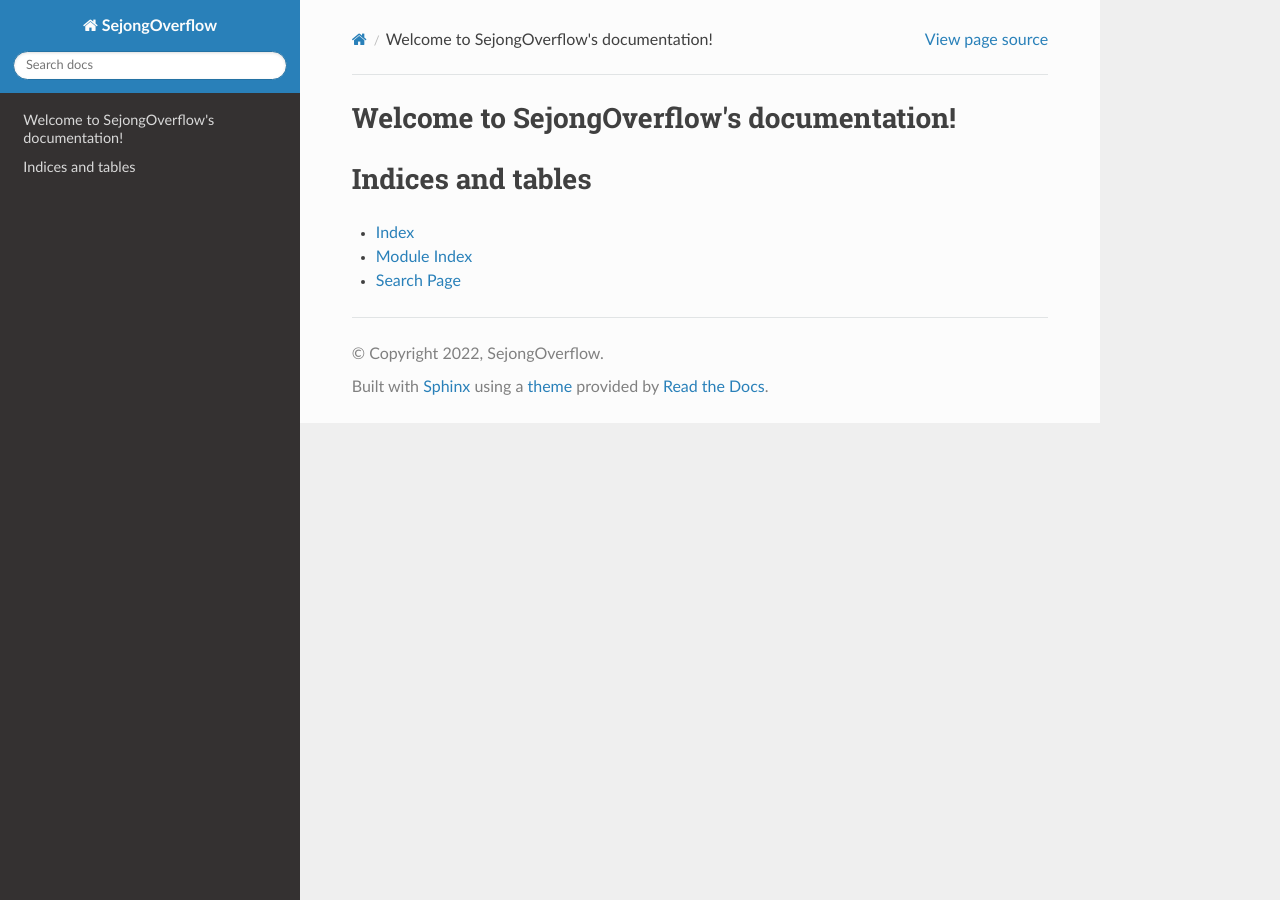
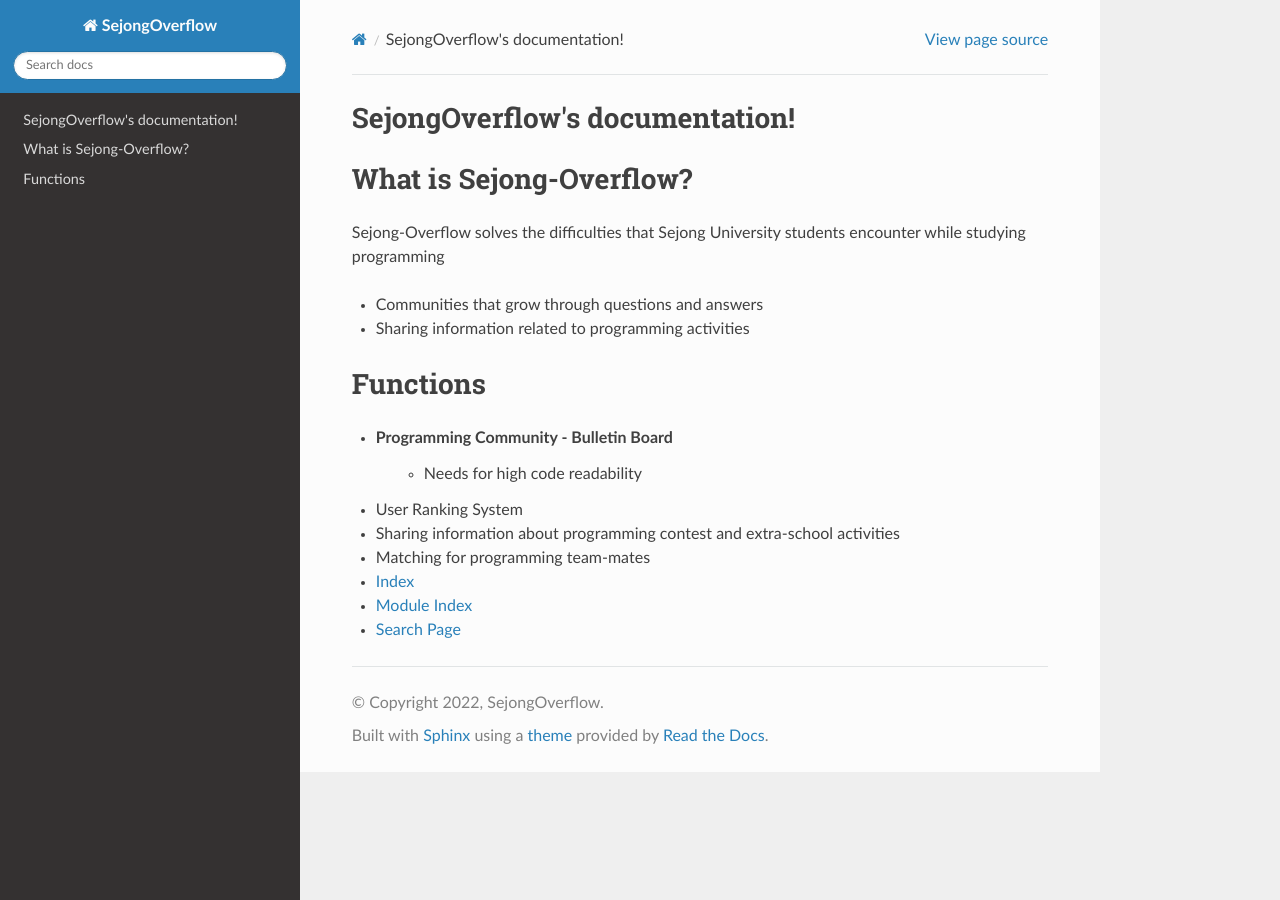
Before and after one commit to Sejong-Overflow/Sejong-Overflow, a Sphinx documentation site: the page built from sphinx/source/index.rst, in a window 1280 px wide. Built offline with Sphinx 7.4.7 and the Read the Docs theme 2.0.0, drawn with Linux system fonts in a browser that asks for light colours.

Commit message:
Adding Document Paragraphs

```diff
--- a/sphinx/source/index.rst
+++ b/sphinx/source/index.rst
@@ -3,7 +3,7 @@
    You can adapt this file completely to your liking, but it should at least
    contain the root `toctree` directive.
 
-Welcome to SejongOverflow's documentation!
+SejongOverflow's documentation!
 ==========================================
 
 .. toctree::
@@ -12,8 +12,21 @@ Welcome to SejongOverflow's documentation!
 
 
 
-Indices and tables
-==================
+What is Sejong-Overflow?
+========================
+Sejong-Overflow solves the difficulties that Sejong University students encounter while studying programming
+
+* Communities that grow through questions and answers
+* Sharing information related to programming activities
+
+Functions
+=========
+* Programming Community - Bulletin Board
+    * Needs for high code readability
+* User Ranking System
+* Sharing information about programming contest and extra-school activities
+* Matching for programming team-mates
+
 
 * :ref:`genindex`
 * :ref:`modindex`
```
Also changed, not shown: 1 other file.
